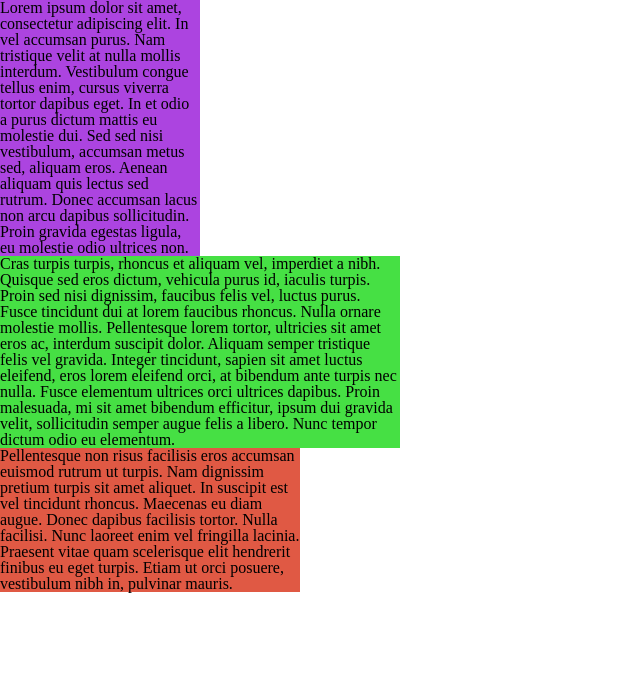
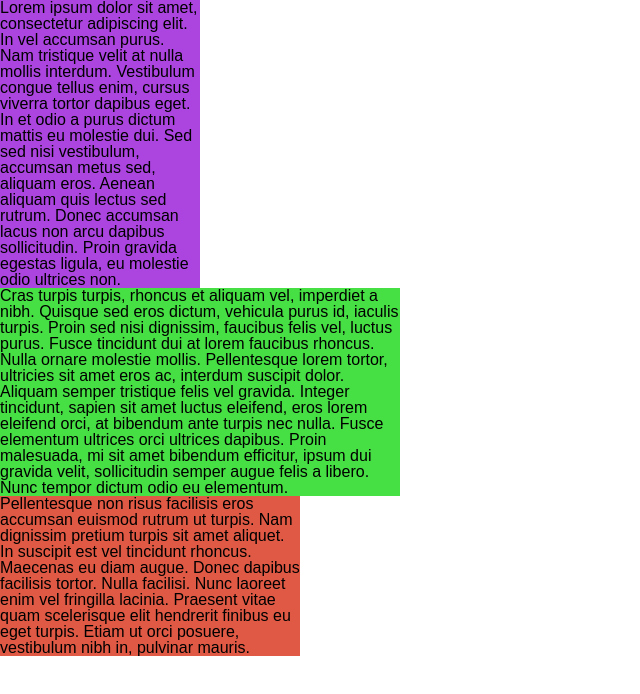
Before and after one commit to Greugreu/exocss2, a plain HTML site: page index.html in a window 1280 px wide. Shown: the whole page, without its empty margins (0-640 px from the left). Drawn offline with Linux system fonts and the light colour scheme.

Commit message:
add body style

```diff
--- a/assets/css/style.css
+++ b/assets/css/style.css
@@ -1,4 +1,9 @@
 @import url("reset.css");
+body {
+  font-size: 16px;
+  font-family: Arial, Verdana, sans-serif;
+  color; #000;
+}
 #lorem {
   background-color: #AC44E0;
   width: 200px
```
